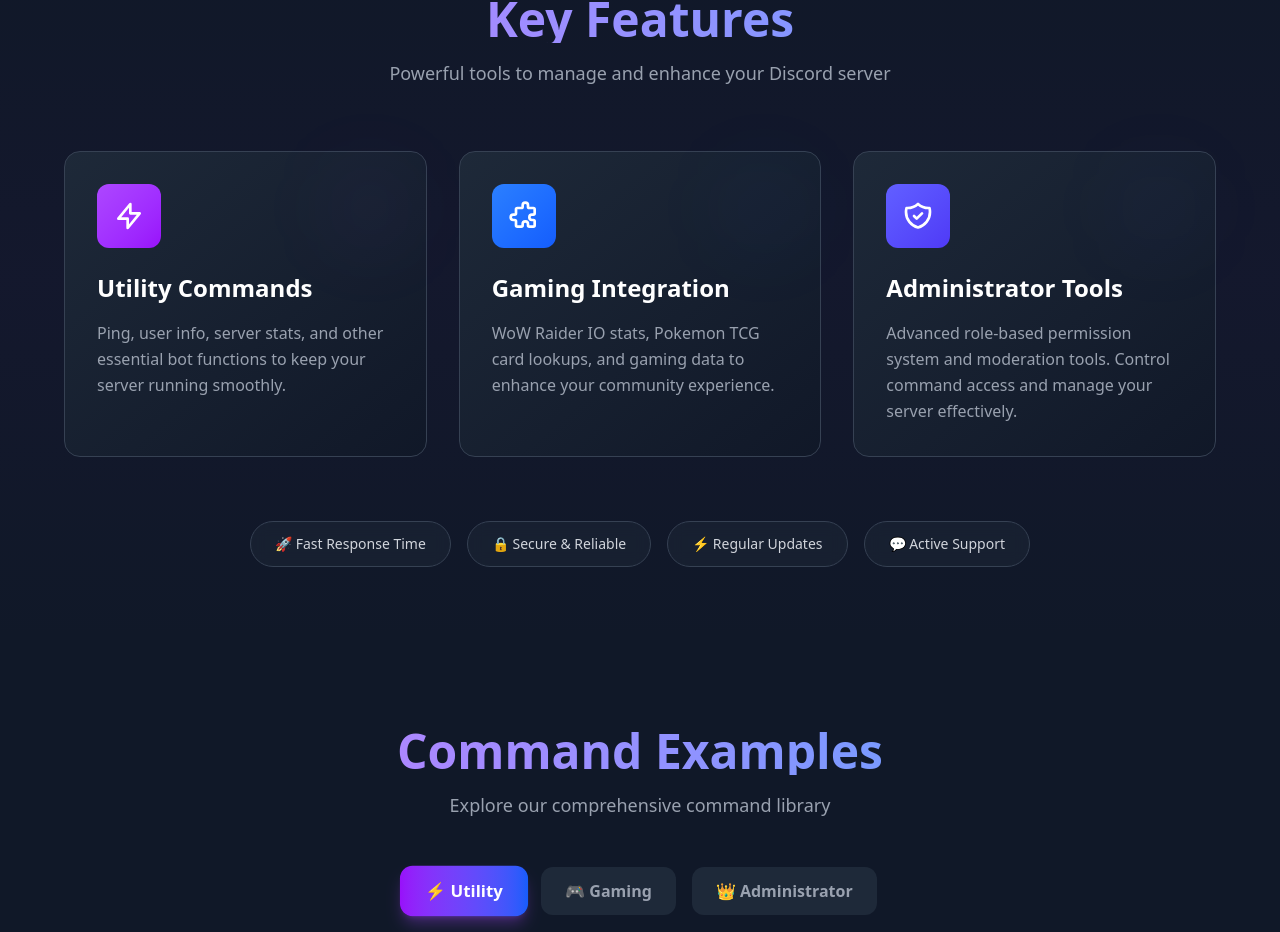
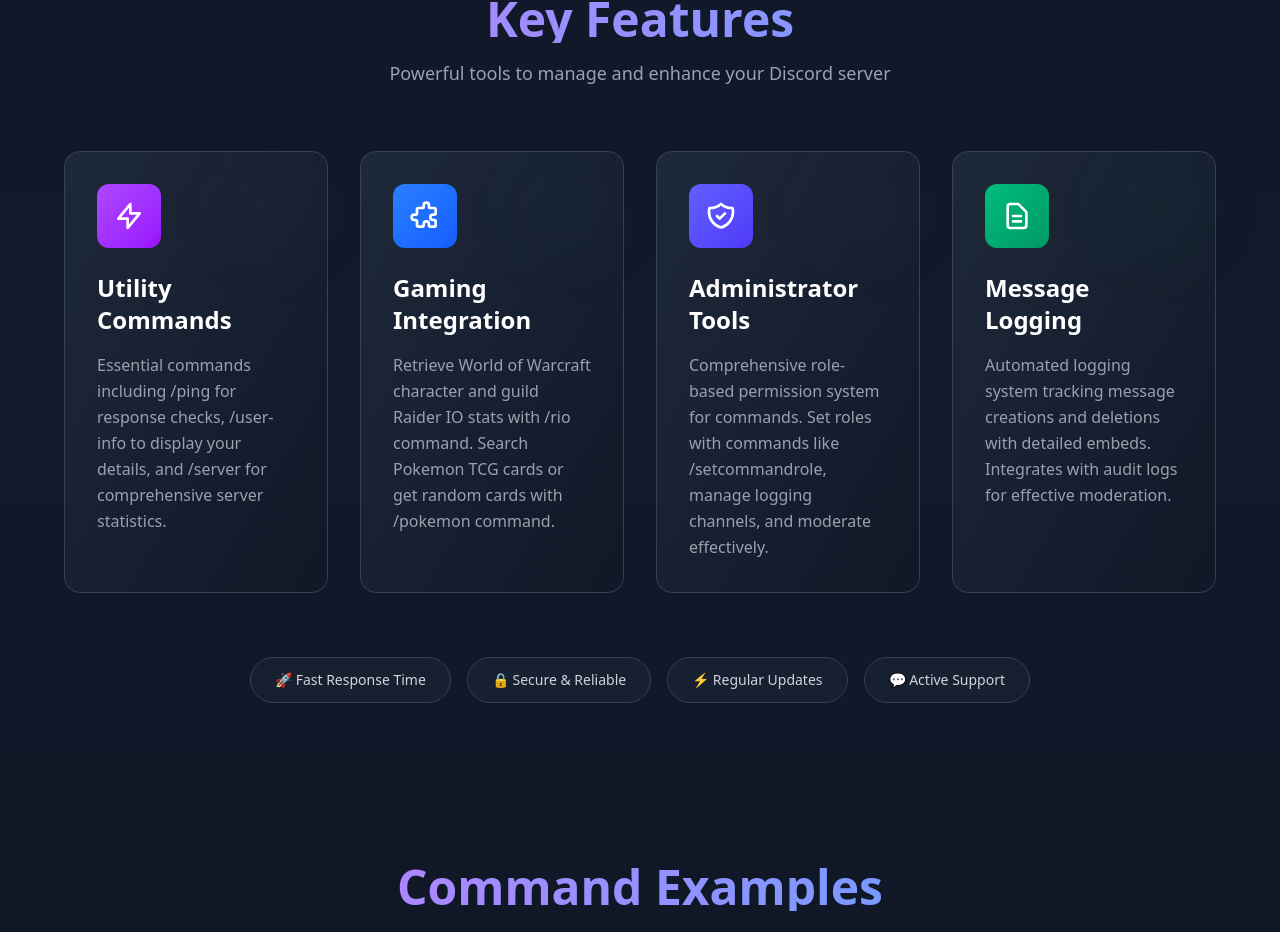
Before and after one commit to destroyerdust/DestroyerBot-web, a Vue app: page / in a window 1280 px wide. Shown: the part 1664-2596 px from the top of the page. Built offline with nearby package versions, Linux system fonts and the light colour scheme.

Commit message:
Added logging features and format

```diff
--- a/src/components/Features.vue
+++ b/src/components/Features.vue
@@ -15,7 +15,7 @@
         Powerful tools to manage and enhance your Discord server
       </p>
 
-      <div class="grid grid-cols-1 md:grid-cols-3 gap-8">
+      <div class="grid grid-cols-1 md:grid-cols-2 lg:grid-cols-4 gap-8">
         <!-- Feature Card 1 -->
         <div
           class="group relative bg-gradient-to-br from-gray-800 to-gray-900 p-8 rounded-2xl border border-gray-700 hover:border-purple-500 transition-all duration-500 hover:scale-105 hover:shadow-2xl hover:shadow-purple-500/20"
@@ -46,8 +46,8 @@
             Utility Commands
           </h3>
           <p class="text-gray-400 leading-relaxed">
-            Ping, user info, server stats, and other essential bot functions to keep your server
-            running smoothly.
+            Essential commands including /ping for response checks, /user-info to display your
+            details, and /server for comprehensive server statistics.
           </p>
 
           <!-- Decorative corner -->
@@ -86,8 +86,8 @@
             Gaming Integration
           </h3>
           <p class="text-gray-400 leading-relaxed">
-            WoW Raider IO stats, Pokemon TCG card lookups, and gaming data to enhance your community
-            experience.
+            Retrieve World of Warcraft character and guild Raider IO stats with /rio command. Search
+            Pokemon TCG cards or get random cards with /pokemon command.
           </p>
 
           <!-- Decorative corner -->
@@ -126,13 +126,53 @@
             Administrator Tools
           </h3>
           <p class="text-gray-400 leading-relaxed">
-            Advanced role-based permission system and moderation tools. Control command access and
-            manage your server effectively.
+            Comprehensive role-based permission system for commands. Set roles with commands like
+            /setcommandrole, manage logging channels, and moderate effectively.
           </p>
 
           <!-- Decorative corner -->
           <div
             class="absolute top-4 right-4 w-20 h-20 bg-indigo-500/5 rounded-full blur-2xl group-hover:bg-indigo-500/10 transition-colors duration-300"
+          ></div>
+        </div>
+
+        <!-- Feature Card 4 -->
+        <div
+          class="group relative bg-gradient-to-br from-gray-800 to-gray-900 p-8 rounded-2xl border border-gray-700 hover:border-emerald-500 transition-all duration-500 hover:scale-105 hover:shadow-2xl hover:shadow-emerald-500/20"
+        >
+          <!-- Icon container -->
+          <div class="mb-6 relative">
+            <div
+              class="w-16 h-16 bg-gradient-to-br from-emerald-500 to-emerald-600 rounded-xl flex items-center justify-center transform group-hover:scale-110 group-hover:rotate-3 transition-all duration-300"
+            >
+              <svg class="w-8 h-8 text-white" fill="none" stroke="currentColor" viewBox="0 0 24 24">
+                <path
+                  stroke-linecap="round"
+                  stroke-linejoin="round"
+                  stroke-width="2"
+                  d="M9 12h6m-6 4h6m2 5H7a2 2 0 01-2-2V5a2 2 0 012-2h5.586a1 1 0 01.707.293l5.414 5.414a1 1 0 01.293.707V19a2 2 0 01-2 2z"
+                />
+              </svg>
+            </div>
+            <!-- Glow effect -->
+            <div
+              class="absolute inset-0 bg-emerald-500 rounded-xl blur-xl opacity-0 group-hover:opacity-30 transition-opacity duration-300"
+            ></div>
+          </div>
+
+          <h3
+            class="text-2xl font-semibold mb-4 text-white group-hover:text-emerald-300 transition-colors duration-300"
+          >
+            Message Logging
+          </h3>
+          <p class="text-gray-400 leading-relaxed">
+            Automated logging system tracking message creations and deletions with detailed embeds.
+            Integrates with audit logs for effective moderation.
+          </p>
+
+          <!-- Decorative corner -->
+          <div
+            class="absolute top-4 right-4 w-20 h-20 bg-emerald-500/5 rounded-full blur-2xl group-hover:bg-emerald-500/10 transition-colors duration-300"
           ></div>
         </div>
       </div>
```
Also changed, not shown: src/components/Hero.vue (+9 -3 lines).
